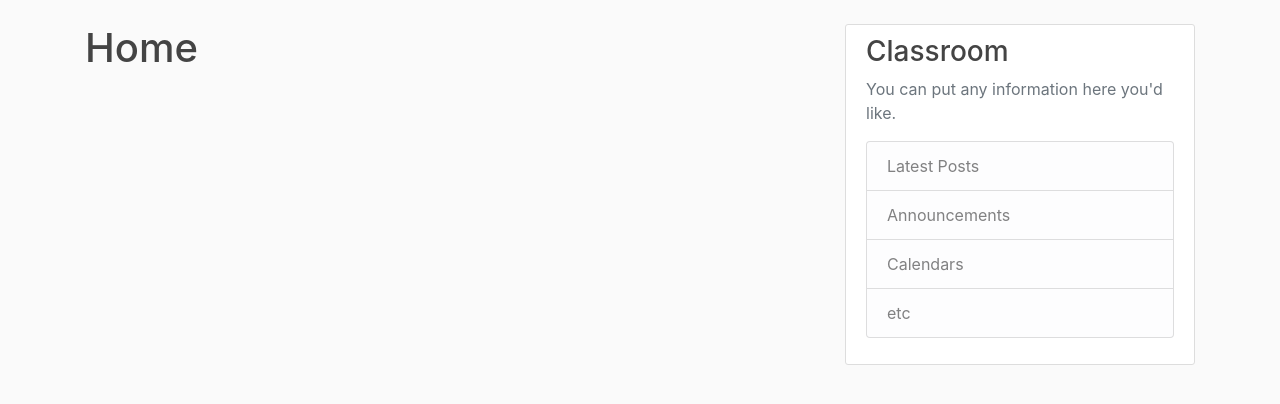
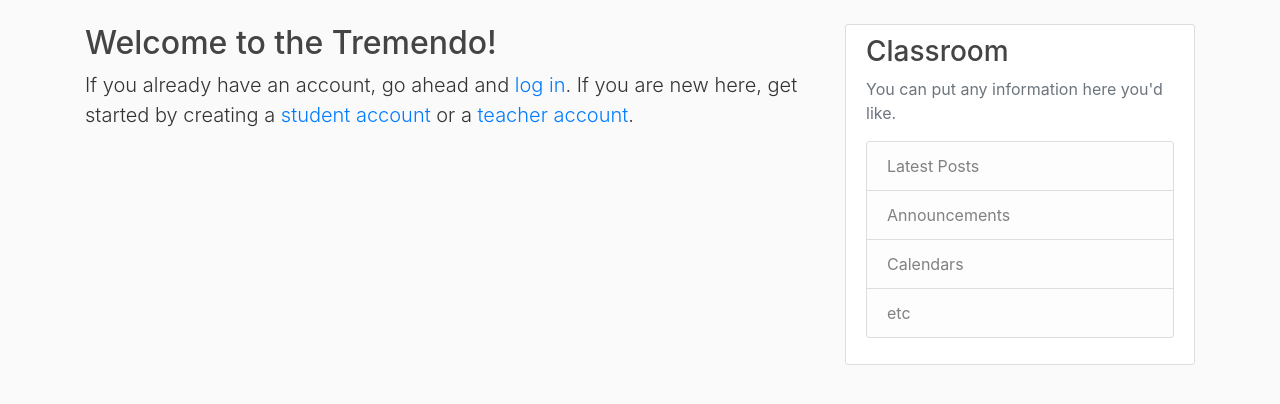
Before and after one commit to shiyanshirani/tremendo-task, a Django app: page / in a window 1280 px wide. Shown: the part 56-460 px from the top of the page. Run offline with Django 3.2, Linux system fonts and the light colour scheme; some libraries are stand-ins or nearby versions.

Commit message:
homepage created for students and teachers

```diff
--- a/Tremendodjango/microblog/templates/microblog/home.html
+++ b/Tremendodjango/microblog/templates/microblog/home.html
@@ -1,5 +1,9 @@
 {% extends 'microblog/layout.html' %}
 
 {% block content %}
-    <h1>Home</h1>
+  <h2>Welcome to the Tremendo! <span class="icon-emo-happy"></span></h2>
+  <p class="lead">
+    If you already have an account, go ahead and <a href="#">log in</a>. If you are new here, get started
+    by creating a <a href="{% url 'student-signup' %}">student account</a> or a <a href="#">teacher account</a>.
+  </p>
 {% endblock content %}
```
